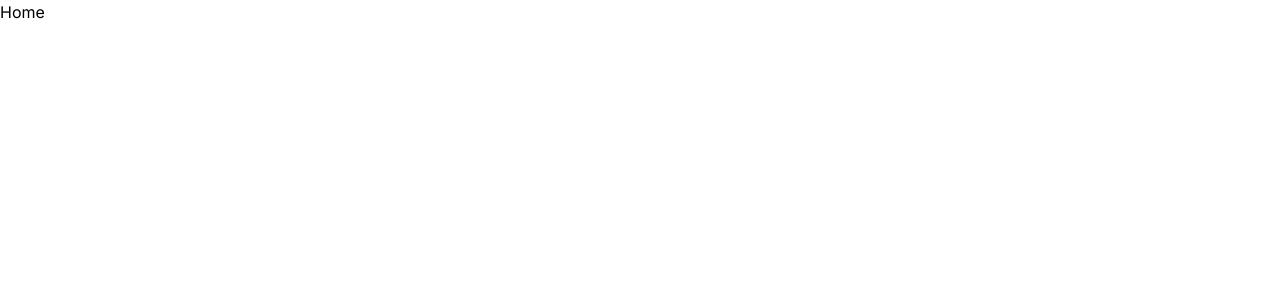
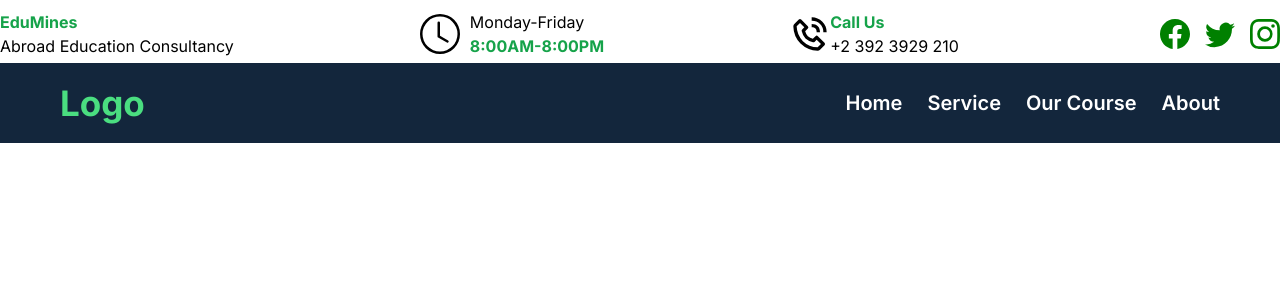
Before and after one commit to shyamkhadka47/edumines, a Next.js app: page / in a window 1280 px wide. Shown: the top 300 px of the page. Built offline with nearby package versions, Linux system fonts and the light colour scheme.

Commit message:
ADD: navbar

```diff
--- a/package.json
+++ b/package.json
@@ -16,6 +16,7 @@
     "postcss": "8.4.26",
     "react": "18.2.0",
     "react-dom": "18.2.0",
+    "react-icons": "^4.10.1",
     "tailwindcss": "3.3.3"
   }
 }
--- a/src/app/page.js
+++ b/src/app/page.js
@@ -1,7 +1,13 @@
-import Image from 'next/image'
+import Navbar from "@/components/Navbar";
+import Jsukai from "@/components/jsukai";
+import Image from "next/image";
+import { BiSolidHomeCircle } from "react-icons/bi";
 
 export default function Home() {
   return (
-    <main>Home</main>
-  )
+    <main>
+      <Navbar />
+
+    </main>
+  );
 }
--- /dev/null
+++ b/src/components/Navbar.jsx
@@ -0,0 +1,113 @@
+"use client";
+import React, { useState } from "react";
+import { BsFacebook, BsTwitter, BsInstagram, BsClock } from "react-icons/bs";
+import { BiPhoneCall } from "react-icons/bi";
+import { RxHamburgerMenu } from "react-icons/rx";
+import { IoClose } from "react-icons/io5";
+import Link from "next/link";
+
+const menu = [
+  { name: "home", path: "/" },
+  { name: "service", path: "/service" },
+  { name: "our course", path: "/our-course" },
+  { name: "about", path: "/about-us" },
+];
+const Navbar = () => {
+  const [toggle, setToggle] = useState(false);
+  return (
+    <>
+      <div className="flex items-center justify-between lg:max-w-[1280px] lg:mx-auto mt-[10px] mx-[5%]">
+        <div>
+          <h1 className="text-green-600 font-bold">EduMines</h1>
+          <p>Abroad Education Consultancy</p>
+        </div>
+        <div className="flex items-center ">
+          <div className="mr-[10px] hidden lg:block">
+            <BsClock fontSize={40} />
+          </div>
+          <div className="hidden lg:block">
+            <p>Monday-Friday</p>
+            <p className="text-green-600 font-bold">8:00AM-8:00PM</p>
+          </div>
+        </div>
+        <div className="flex items-center">
+          <div className="mr-[10px ]  hidden lg:block">
+            <BiPhoneCall fontSize={40} />
+          </div>
+          <div className=" hidden lg:block">
+            <p className="text-green-600 font-bold">Call Us</p>
+            <p>+2 392 3929 210</p>
+          </div>
+        </div>
+
+        <div className="flex items-center  ">
+          <span>
+            <BsFacebook
+              color="green"
+              className="w-[30px] h-[30px] ml-[15px] "
+            />
+          </span>
+          <span>
+            <BsTwitter color="green" className="w-[30px] h-[30px] ml-[15px]" />
+          </span>
+          <span>
+            <BsInstagram
+              color="green"
+              className="w-[30px] h-[30px] ml-[15px]"
+            />
+          </span>
+        </div>
+      </div>
+      <div className="flex items-center justify-between w-[100%] h-[80px] bg-[#13263c] mt-[5px]">
+        <div>
+          <h1 className="text-green-400 ml-[60px] text-[35px] font-bold ">
+            Logo
+          </h1>
+        </div>
+        <ul className="flex items-center text-white capitalize mr-[60px]  ">
+          {menu.map((el, i) => {
+            return (
+              <li
+                key={i}
+                className="ml-[25px]  text-[20px] cursor-pointer hover:scale-105 transition-all  hover:text-green-700 font-semibold hidden lg:block"
+              >
+                <Link href={el.path}> {el.name}</Link>
+              </li>
+            );
+          })}
+        </ul>
+        {!toggle ? (
+          <RxHamburgerMenu
+            color="white"
+            size={30}
+            className="cursor-pointer transition-all ease-in-out  lg:hidden mr-[20px]"
+            onClick={() => setToggle(true)}
+          />
+        ) : (
+          <IoClose
+            color="#fff"
+            size={30}
+            className="cursor-pointer transition-all ease-in-out !text-white mr-[20px]  lg:hidden"
+            onClick={() => setToggle(false)}
+          />
+        )}
+        {toggle? <ul className="flex flex-col items-center text-white capitalize absolute bg-[#13263c]  w-[100%] mt-[250px] lg:hidden ">
+          {menu.map((el, i) => {
+            return (
+              <li
+                key={i}
+                className="  text-[20px] cursor-pointer hover:scale-105 transition-all  hover:text-green-700 hover:font-semibold mb-[20px]  "
+              >
+                <Link href={el.path}> {el.name}</Link>
+              </li>
+            );
+          })}
+        </ul> :null}
+
+
+      </div>
+    </>
+  );
+};
+
+export default Navbar;
```
Also changed, not shown: 2 other files (tests, documents, lock files or other folders).
